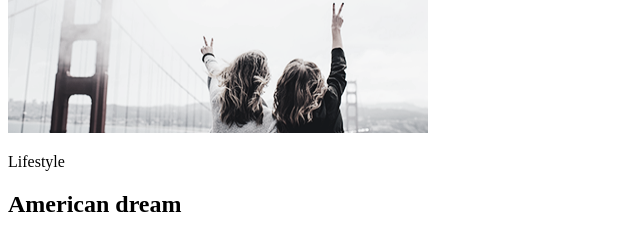
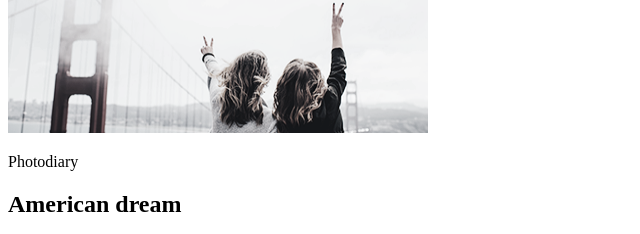
Before and after one commit to OleksijHrabovec/goit-fe-course, a plain HTML site: page index.html in a window 1280 px wide. Shown: the part 1158-1392 px from the top of the page, 0-640 px from the left. Drawn offline with Linux system fonts and the light colour scheme.

Commit message:
Update index.html
Rew

```diff
--- a/index.html
+++ b/index.html
@@ -46,7 +46,7 @@
       </section>
       <section class="blok3">
          <img src="img/3.png" alt="photodiary" width="420" height="275">
-         <p>Lifestyle</p>
+         <p>Photodiary</p>
          <h2>American dream</h2>
          <p>Lorem ipsum dolor sit, amet consectetur adipisicing elit. Quibusdam sit, aliquid reiciendis, iste provident fuga laudantium nisi <br>
             veniam cumque magnam sapiente molestiae necessitatibus est dolorem architecto dolorum similique assumenda tempora commodi amet facilis tenetur. <br>
```
